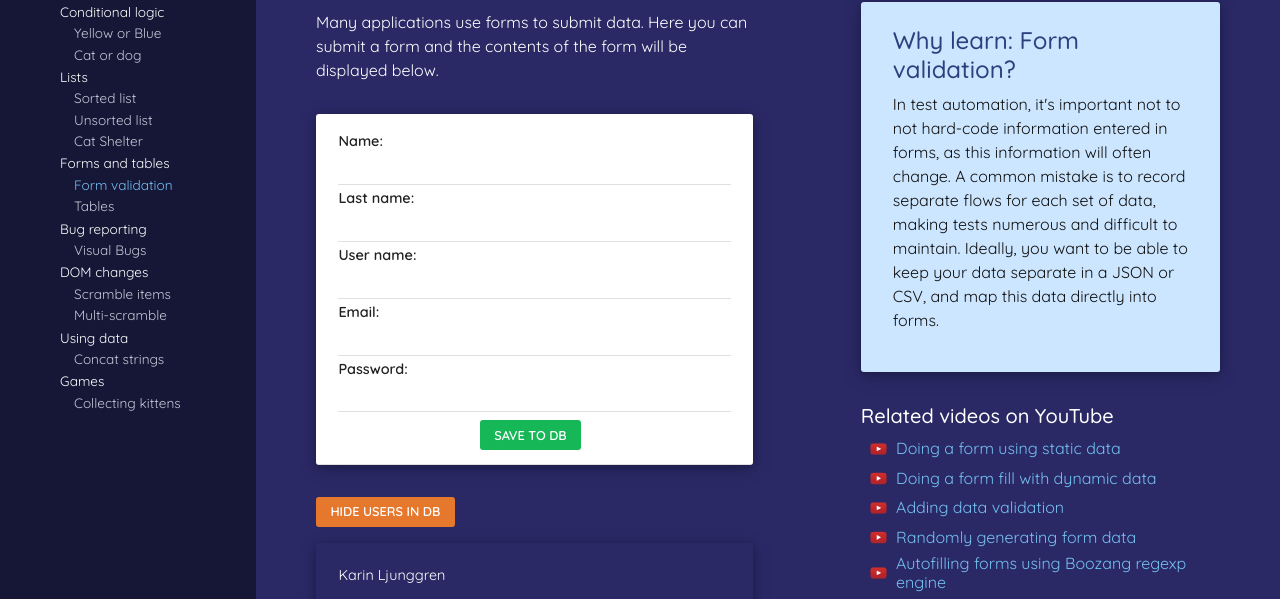
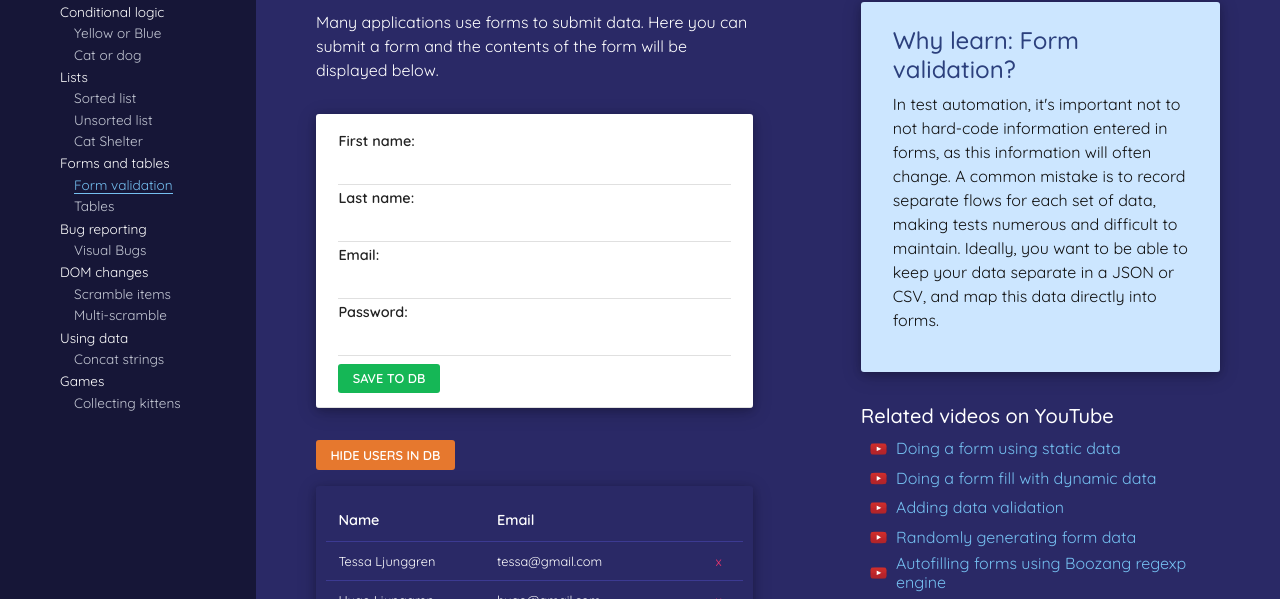
Before and after one commit to karinlj/boozang-thelab, a React (Create React App) app: page /formValidation in a window 1280 px wide. Both pictures are taken after a click on the button "Show users in db". Shown: the part 201-800 px from the top of the page. Built offline with nearby package versions, Linux system fonts and the light colour scheme; data requests are answered from the project's data file.

Commit message:
form validation new print form

```diff
--- a/data/db.json
+++ b/data/db.json
@@ -45,52 +45,46 @@
   ],
   "users": [
     {
-      "firstname": "Karin",
+      "firstname": "Filip",
       "lastname": "Ljunggren",
-      "username": "dsds",
-      "email": "kaljunggren@gmail.com",
-      "password": "sdsdsdsdsdsd",
-      "id": 1
+      "email": "filip@gmail.com",
+      "password": "Jg5sHn@TaRAwhsi",
+      "id": 2
+    },
+    {
+      "firstname": "Truls",
+      "lastname": "Ljunggren",
+      "email": "truls@gmail.com",
+      "password": "Jg5sHn@TaRAwhsi",
+      "id": 3
     },
     {
       "firstname": "Karin",
       "lastname": "Ljunggren",
-      "username": "Corri",
       "email": "kaljunggren@gmail.com",
       "password": "Jg5sHn@TaRAwhsi",
-      "id": 2
+      "id": 4
     },
     {
       "firstname": "Lukas",
       "lastname": "Ljunggren",
-      "username": "lukiluk",
       "email": "luki@gmail.com",
-      "password": "karinljunggrne",
-      "id": 3
-    },
-    {
-      "firstname": "Truls",
-      "lastname": "Ljunggren",
-      "username": "trulsis",
-      "email": "truls@gmail.com",
-      "password": "alsklingenmin",
-      "id": 4
-    },
-    {
-      "firstname": "Filip",
-      "lastname": "Ljunggren",
-      "username": "lukiluki",
-      "email": "filip@gmail.com",
-      "password": "fdfsdfdfsfsfsfsfsfs",
+      "password": "Jg5sHn@TaRAwhsidfd",
       "id": 5
     },
     {
       "firstname": "Hugo",
       "lastname": "Ljunggren",
-      "username": "ottoliten",
       "email": "hugo@gmail.com",
-      "password": "dfdfsfsfsfsfsfsf",
+      "password": "Jg5sHn@TaRAwhsidfd",
       "id": 6
+    },
+    {
+      "firstname": "Tessa",
+      "lastname": "Ljunggren",
+      "email": "tessa@gmail.com",
+      "password": "Jg5sHn@TaRAwhsi",
+      "id": 7
     }
   ]
 }
--- a/src/components/forms/FormValidation.js
+++ b/src/components/forms/FormValidation.js
@@ -10,11 +10,11 @@ import { getData } from "../fetchFunctions/fetchFunctions";
 function FormValidation() {
   const [users, setUsers] = useState(null);
   const [error, setError] = useState(null);
+  const [saveMessage, setSaveMessage] = useState(false);
   const [printForm, setPrintForm] = useState(false);
   const [formData, setFormData] = useState({
     firstname: "",
     lastname: "",
-    username: "",
     email: "",
     password: "",
   });
@@ -24,13 +24,14 @@ function FormValidation() {
     console.log("hej");
     const usersFromServer = await getData(usersUrl);
     //setting Gui state
-    setUsers(usersFromServer);
+    setUsers(usersFromServer.reverse());
     if (usersFromServer) {
       setError(null);
     } else {
       setError("Ooops!! Could not fetch data...");
     }
     setPrintForm(true);
+    setSaveMessage(false);
   };
 
   const handleChange = (e) => {
@@ -44,9 +45,7 @@ function FormValidation() {
   //hantera fel i formuläret
   const validate = (data) => {
     let status = 0;
-    if (data.username.length < 4) {
-      return [status, "Username needs to be al least 4 characters."];
-    } else if (data.password.length < 6) {
+    if (data.password.length < 6) {
       return [status, "Password needs to be al least 6 characters."];
     } else {
       return [1, "ok"];
@@ -70,7 +69,14 @@ function FormValidation() {
       setError("Ooops!! Could not add data...");
       return;
     }
-    // setPrintForm(true);
+    setSaveMessage(true);
+    setFormData({
+      firstname: "",
+      lastname: "",
+      email: "",
+      password: "",
+    });
+    setPrintForm(false);
   };
   useEffect(() => {
     console.log("users", users);
@@ -82,7 +88,7 @@ function FormValidation() {
           <FormValidationIntro />
           {error && <div className="error">{error}</div>}
           <form className="list_form" onSubmit={handleSubmit}>
-            <label htmlFor="name">Name: </label>
+            <label htmlFor="name">First name: </label>
             <input
               type="text"
               name="firstname"
@@ -96,14 +102,6 @@ function FormValidation() {
               name="lastname"
               required
               value={formData.lastname}
-              onChange={(e) => handleChange(e)}
-            />
-            <label htmlFor="name">User name: </label>
-            <input
-              name="username"
-              type="text"
-              required
-              value={formData.username}
               onChange={(e) => handleChange(e)}
             />
             <label htmlFor="name">Email: </label>
@@ -123,13 +121,10 @@ function FormValidation() {
               onChange={(e) => handleChange(e)}
             />
             <section className="btn_section">
-              <div className="text-center">
-                <input
-                  type="submit"
-                  value="Save to db"
-                  className="formBtn add"
-                />
-              </div>
+              <input type="submit" value="Save to db" className="formBtn add" />
+              <h6 className={`save_message ${saveMessage ? "show" : ""}`}>
+                Data saved to DB
+              </h6>
             </section>
           </form>
           <section className="get_from_db">
@@ -137,7 +132,7 @@ function FormValidation() {
               <input
                 type="button"
                 value="Show users in db"
-                className="formBtn add"
+                className="formBtn orange"
                 onClick={getUsers}
               />
             )}
@@ -152,37 +147,42 @@ function FormValidation() {
               />
             )}
           </section>
-          {printForm && users && (
-            <article className="print_form show">
-              <div className="collection">
-                {/* <h6>Users in DB:</h6> */}
+
+          {users && (
+            <article className={`print_form ${printForm ? "show" : ""}`}>
+              {/* <div className="collection">
                 {users.map((user) => {
                   return (
                     <div className="collection-item" key={user.id}>
                       <p>
                         {user.firstname} {user.lastname}
                       </p>
+                      <p>{user.email}</p>
                     </div>
                   );
                 })}
-              </div>
-
-              {/* <li>
-                      <strong>Lastname: &nbsp;</strong>
-                      {formData.lastname}
-                    </li>
-                    <li>
-                      <strong>Username: &nbsp;</strong>
-                      {formData.username}
-                    </li>
-                    <li>
-                      <strong>Email: &nbsp;</strong>
-                      {formData.email}
-                    </li>
-                    <li>
-                      <strong>Password: &nbsp;</strong>
-                      {formData.password}
-                    </li> */}
+              </div> */}
+              <table class="table">
+                <thead>
+                  <tr>
+                    <th scope="col">Name</th>
+                    <th scope="col">Email</th>
+                  </tr>
+                </thead>
+                <tbody>
+                  {users.map((user) => {
+                    return (
+                      <tr key={user.id}>
+                        <td>
+                          {user.firstname} {user.lastname}
+                        </td>
+                        <td>{user.email}</td>
+                        <td className="delIconBtn ">x</td>
+                      </tr>
+                    );
+                  })}
+                </tbody>
+              </table>
             </article>
           )}
         </section>
--- a/src/components/forms/form.scss
+++ b/src/components/forms/form.scss
@@ -4,33 +4,68 @@
 .form_section {
   form {
     margin-bottom: 2rem;
+    .btn_section {
+      justify-content: space-between;
+      align-items: center;
+      .save_message {
+        color: $themecolorGreen;
+        margin-bottom: 0;
+        font-size: 0.9rem;
+        opacity: 0;
+        transition: 0.5s all ease-in;
+        &.show {
+          opacity: 1;
+        }
+      }
+    }
   }
   .print_form {
     color: #fff;
     //background: $themecolorBlueNewDark;
     border-radius: $themeBorderRadius;
     box-shadow: $themeBoxShadow;
-    padding: 0.9rem 1.4rem;
+    padding: 0.9rem 0.65rem;
     margin-top: 1rem;
     opacity: 0;
-    transition: 1s all ease-in;
+    transition: 0.5s all ease-in;
     &.show {
       opacity: 1;
     }
+
+    .table {
+      overflow-x: scroll;
+
+      thead {
+        th {
+          color: #fff;
+          border: none;
+          font-size: 0.9rem;
+          padding: 0.6rem 0.75rem;
+        }
+      }
+      tbody {
+        td {
+          color: #fff;
+          margin-bottom: 0;
+          font-size: 0.8rem;
+          margin-right: 1rem;
+          border-color: #3c3a92;
+          padding: 0.6rem 0.75rem;
+        }
+      }
+    }
     .collection-item {
+      justify-content: flex-start;
+
       background: inherit;
       padding: 0.4rem 0;
       color: #fff;
       border-bottom: 1px solid #3c3a92;
-      h6 {
-        color: #fff;
-        font-weight: 600;
-        font-size: 0.9rem;
-        margin-bottom: 0.3rem;
-      }
+
       p {
-        margin-bottom: 5px;
-        font-size: 0.9rem;
+        margin-bottom: 0;
+        font-size: 0.8rem;
+        margin-right: 1rem;
       }
     }
   }
--- a/src/components/games/KittenCollect.js
+++ b/src/components/games/KittenCollect.js
@@ -113,7 +113,7 @@ const KittenCollect = () => {
   };
   useEffect(() => {
     if (myTime > finishTime) {
-      console.log("hello");
+      // console.log("hello");
       setIsRunning(false);
       setMessage("Game Over!");
     }
@@ -134,8 +134,8 @@ const KittenCollect = () => {
   }, [isRunning]);
 
   useEffect(() => {
-    console.log("isRunning", isRunning);
-    console.log("myTime", myTime);
+    // console.log("isRunning", isRunning);
+    // console.log("myTime", myTime);
     //console.log("isRunning", isRunning);
   }, [isRunning, myTime]);
   return (
--- a/src/index.scss
+++ b/src/index.scss
@@ -233,7 +233,7 @@ a {
             }
             &.current {
               color: $linkColor;
-              // border-bottom: 2px solid $linkColor;
+              border-bottom: 1px solid $linkColor;
             }
           }
 
@@ -338,60 +338,8 @@ a {
 
 //card
 .card {
-  border-radius: 3px;
+  border-radius: $themeBorderRadius;
 }
-.card-title {
-  font-weight: 300;
-}
-
-//conditional and strings
-
-// .btn-and-message {
-//   height: 50px;
-
-//   display: flex;
-//   justify-content: space-between;
-// }
-
-// .message {
-//   min-height: 3rem;
-//   float: right;
-//   opacity: 0;
-//   transition: 1s;
-
-//   h4 {
-//     font-size: 2.2em;
-//     font-weight: 300;
-//     color: $themecolorPink;
-
-//     @media all and(max-width: 380px) {
-//       font-size: 1.7em;
-//     }
-
-//     @media all and (min-width: $sm-min) {
-//       font-size: 2.2em;
-//     }
-
-//     @media all and (min-width: $xl-min) {
-//       font-size: 3em;
-//     }
-//   }
-
-//   p {
-//     color: #fff;
-//     font-weight: 300;
-//     //font-size: 1.3em;
-//   }
-// }
-
-// .message.show {
-//   opacity: 1;
-// }
-
-// .btn-and-message.higher {
-//   height: 140px;
-//   padding: 0.5rem 0;
-// }
 
 //footer
 .footer-section {
@@ -509,7 +457,7 @@ a {
   margin-top: 0.5rem;
 }
 .delIconBtn {
-  color: $themecolorNewRed;
+  color: $themecolorNewRed !important;
   transition: 0.5s all ease;
   cursor: pointer;
   padding: 2px;
```
Also changed, not shown: 1 other file (tests, documents, lock files or other folders).
